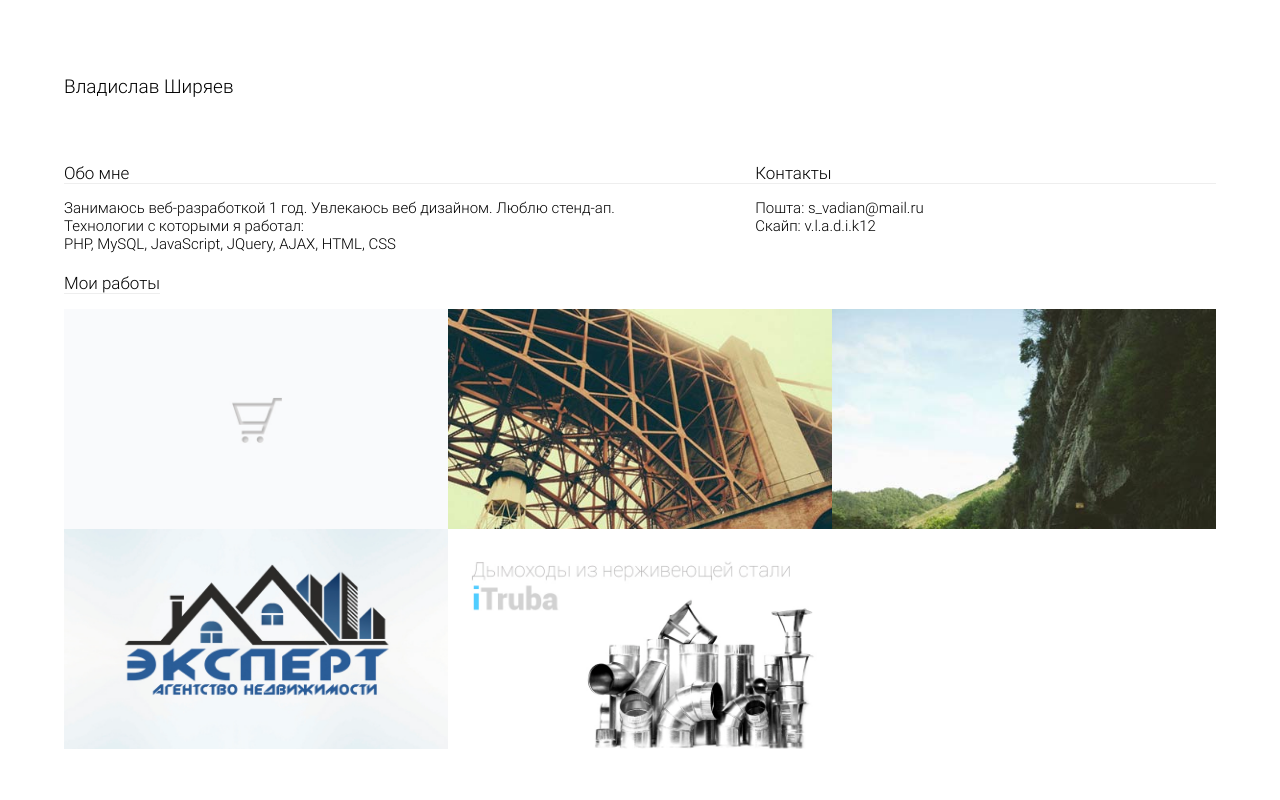
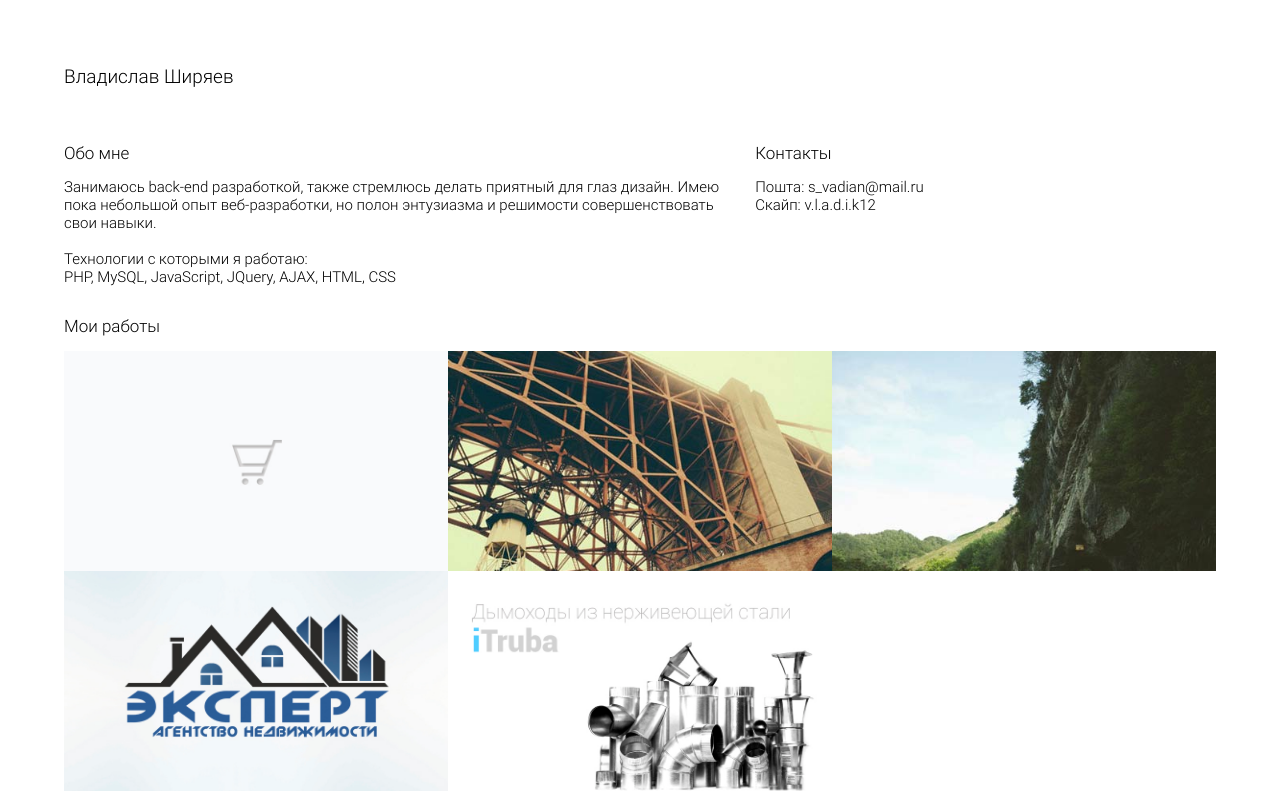
Before and after one commit to s-vadian/portfolio, a PHP site: page / in a window 1280 px wide. Run offline with PHP 8.4, Linux system fonts and the light colour scheme.

Commit message:
added about and contacts

```diff
--- a/css/style.css
+++ b/css/style.css
@@ -12,7 +12,7 @@ nav{
 	box-sizing: border-box; /* Ширина блока с полями */
 }
 .header{
-	margin: 50px 0px;
+	margin: 40px 0px;
 	/*padding: -2px;*/
 	/*border: 1px solid #eee;*/
 	/*border-bottom: 1px solid #eee;*/
@@ -32,7 +32,7 @@ h2{
 	font-weight: 300;
 	font-size: 17px;
 	margin: 0px 0px 15px 0px;
-	border-bottom: 1px solid #eee;
+	/*border-bottom: 1px solid #eee;*/
 }
 .tab-row{
 	display: -webkit-flex;
@@ -52,7 +52,7 @@ h2{
 	align-self: stretch;
 	overflow: hidden;
 	padding: 0px;
-	margin: 0px 0px 20px 0px;
+	margin: 0px 0px 30px 0px;
 	position: relative;
 	display: -webkit-flex;
 	display: flex;
@@ -71,6 +71,7 @@ h2{
 }
 #tab1{
 	width: 60%;
+	padding: 0px 20px 0px 0px;
 }
 #tab2{
 	width: 40%;
--- a/index.html
+++ b/index.html
@@ -25,20 +25,22 @@
 			<div class="tab tab-inline" id="tab1">
 				<h2>Обо мне</h2>
 				<div class="tab_content">
-					Занимаюсь веб-разработкой 1 год. Увлекаюсь веб дизайном. Люблю стенд-ап.
+					Занимаюсь back-end разработкой, также стремлюсь делать приятный для глаз дизайн. Имею пока небольшой опыт веб-разработки, но полон энтузиазма и решимости совершенствовать свои навыки.
 					<br>
-					Технологии с которыми я работал:
+					<br>
+					Технологии с которыми я работаю:
 					<br>
 					PHP, MySQL, JavaScript, JQuery, AJAX, HTML, CSS
 					<br>
 				</div>
 			</div>
+
 			<div class="tab tab-inline" id="tab2">
 				<h2>Контакты</h2>
 				<div class="tab_content">
-				Пошта: s_vadian@mail.ru
-				<br>
-				Скайп: v.l.a.d.i.k12
+					Пошта: s_vadian@mail.ru
+					<br>
+					Скайп: v.l.a.d.i.k12
 				</div>
 			</div>
 		</div>
@@ -64,12 +66,12 @@
 						</div>
 
 				</a>
-				<a href="/" class="content">
+				<a href="/suggestions" class="content">
 						<div class="item out" style="background: url('img/13.jpg'); background-size: cover"></div>
 						<div class="item in">
 							<div class="item">
 								Всплывающие подсказки при вводе поискового запроса
-								<strong>vadian.xyz</strong>
+								<strong>suggestions.vadian.xyz</strong>
 							</div>
 						</div>
 
```
